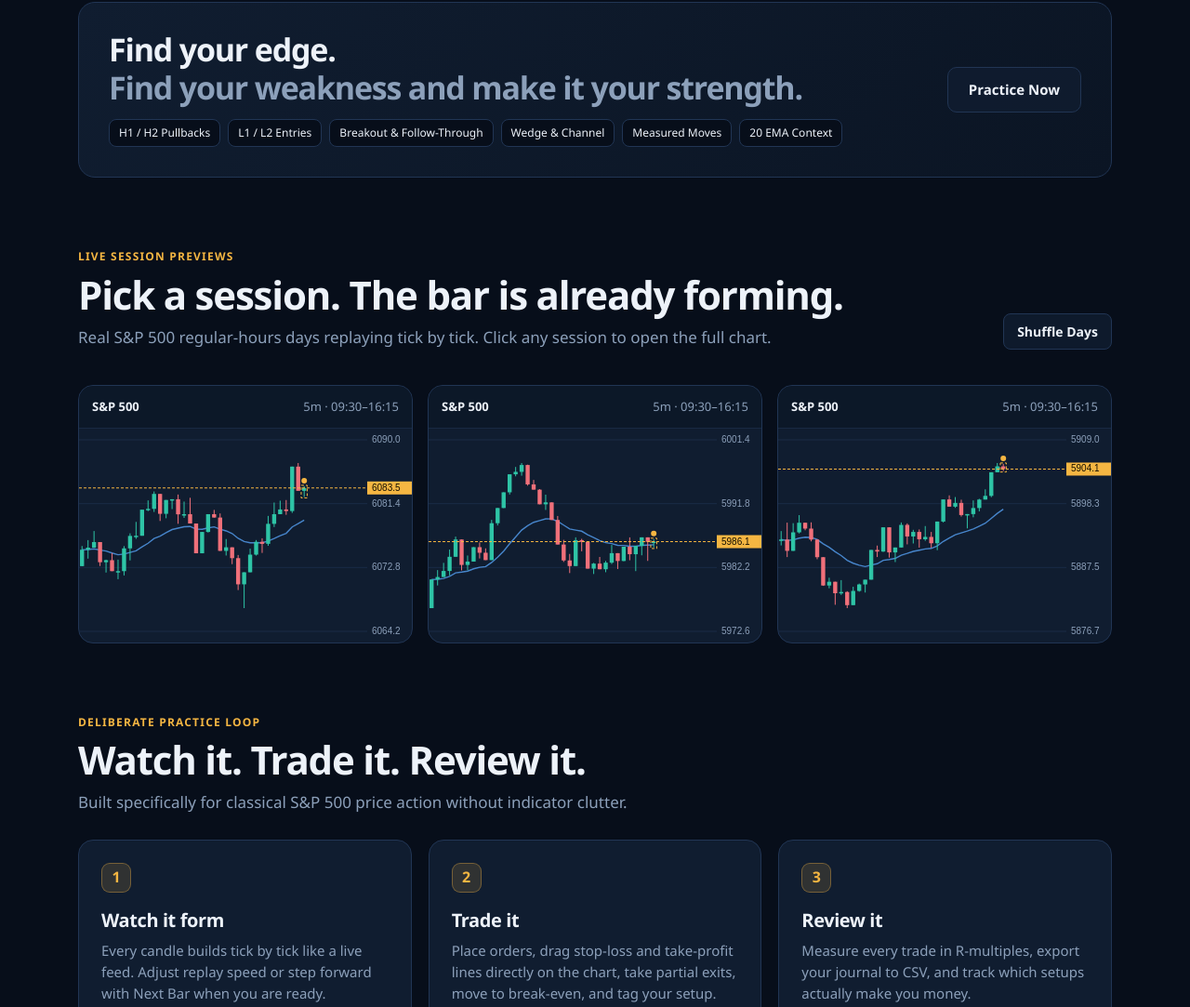
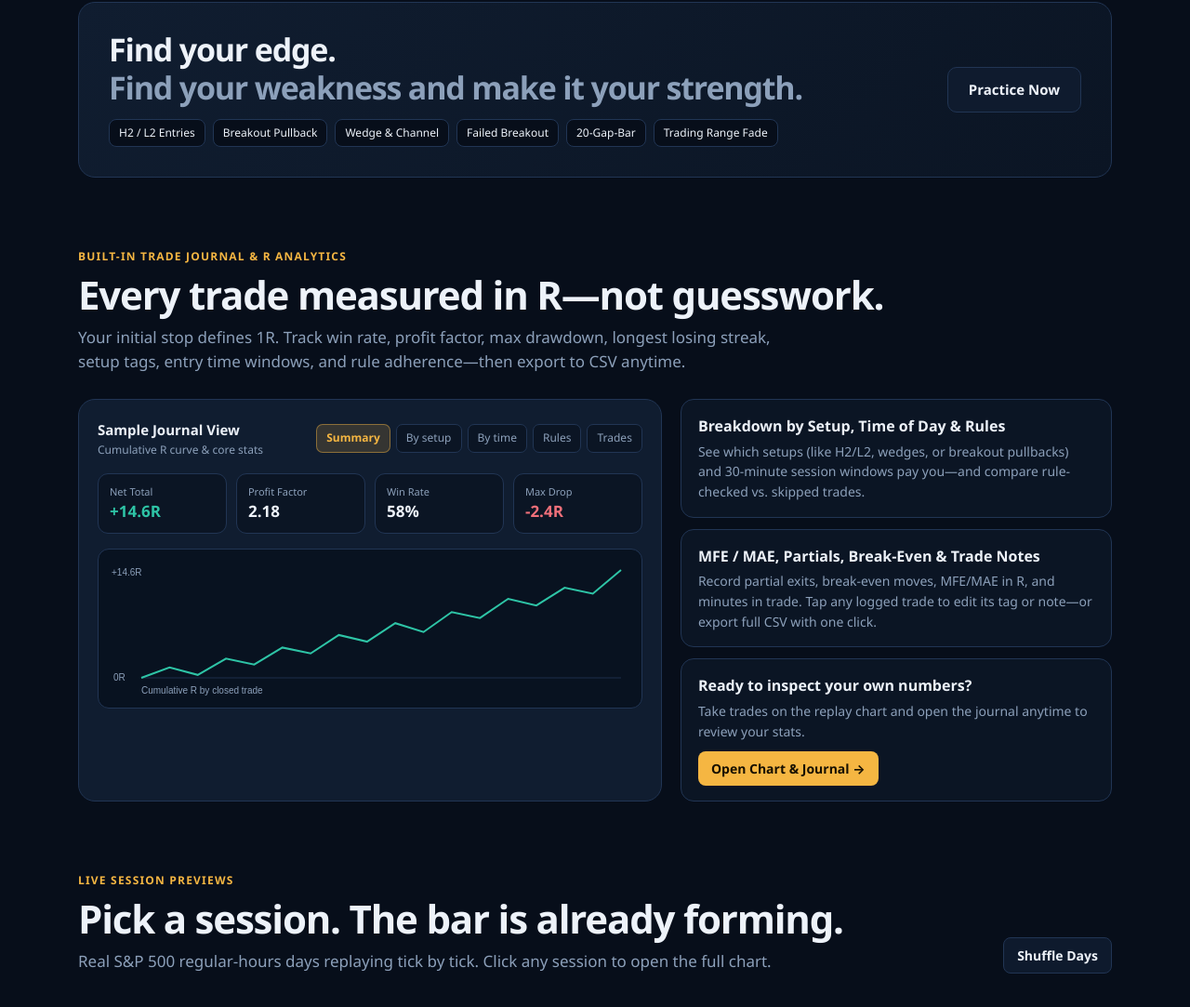
Before and after one commit to nkhimself/gemini-barbybar, a plain HTML site: page index.html in a window 1280 px wide. Shown: the part 807-1890 px from the top of the page at 93% size. Drawn offline with Linux system fonts and the light colour scheme; no server answers.

Commit message:
Update index.html

```diff
--- a/index.html
+++ b/index.html
@@ -4,7 +4,7 @@
 <meta charset="utf-8">
 <meta name="viewport" content="width=device-width,initial-scale=1">
 <title>BarByBar — One Bar at a Time | S&amp;P 500 Price Action Replay</title>
-<meta name="description" content="Replay real S&P 500 regular-hours sessions tick by tick. Pure price action practice on web and Android. Free.">
+<meta name="description" content="Replay real S&amp;P 500 regular-hours sessions tick by tick. Pure price action practice and R-multiple journal on web and Android. Free.">
 <link rel="icon" href="app/icon-192.png">
 <style>
 :root{
@@ -34,30 +34,22 @@ a{color:inherit;text-decoration:none}
 button{font:inherit;color:inherit}
 :focus-visible{outline:2px solid var(--a);outline-offset:2px}
 
-/* Subtle TradingView-style background grid */
-.grid-bg{
-  background-image:
-    linear-gradient(to right, rgba(33,53,84,.22) 1px, transparent 1px),
-    linear-gradient(to bottom, rgba(33,53,84,.22) 1px, transparent 1px);
-  background-size:48px 48px;
-}
-
 /* Sticky Top Navigation */
 nav{
   position:sticky;
   top:0;
   z-index:20;
-  background:rgba(7,14,26,.82);
+  background:rgba(7,14,26,.84);
   backdrop-filter:blur(12px);
   -webkit-backdrop-filter:blur(12px);
-  border-bottom:1px solid rgba(33,53,84,.7);
+  border-bottom:1px solid rgba(33,53,84,.75);
 }
 .nav-in{
   max-width:1240px;
   margin:auto;
   display:flex;
   align-items:center;
-  gap:24px;
+  gap:22px;
   padding:14px 5vw;
 }
 .logo{
@@ -77,12 +69,11 @@ nav{
   border:1px solid rgba(245,182,66,.3);
   padding:2px 7px;
   border-radius:999px;
-  letter-spacing:.3px;
 }
 nav .sp{flex:1}
 nav a.l{color:var(--m);font-size:14px;font-weight:500;transition:color .15s}
 nav a.l:hover{color:var(--t)}
-@media(max-width:720px){nav a.hide-m{display:none}}
+@media(max-width:780px){nav a.hide-m{display:none}}
 
 /* Buttons */
 .btn{
@@ -101,23 +92,38 @@ nav a.l:hover{color:var(--t)}
 }
 .btn:hover{background:var(--a2);transform:translateY(-1px);box-shadow:0 8px 24px rgba(245,182,66,.22)}
 .btn.o{
-  background:rgba(16,29,48,.85);
+  background:rgba(16,29,48,.86);
   color:var(--t);
   border:1px solid var(--l);
 }
 .btn.o:hover{border-color:var(--l2);background:var(--s2);box-shadow:none}
 .btn.s{padding:8px 14px;font-size:14px;border-radius:8px}
 
-/* Hero Section */
+/* Hero Section with layered high-detail backdrop + grid + glow */
 .hero{
   position:relative;
   border-bottom:1px solid var(--l);
   background:
-    radial-gradient(900px 460px at 78% 18%, rgba(46,196,166,.11), transparent 65%),
-    radial-gradient(800px 420px at 18% 10%, rgba(245,182,66,.10), transparent 60%),
+    linear-gradient(90deg, rgba(7,14,26,.94) 0%, rgba(7,14,26,.78) 52%, rgba(7,14,26,.88) 100%),
+    linear-gradient(180deg, rgba(7,14,26,.45) 0%, rgba(7,14,26,.96) 100%),
+    radial-gradient(820px 420px at 76% 22%, rgba(46,196,166,.16), transparent 65%),
+    radial-gradient(680px 380px at 22% 14%, rgba(245,182,66,.14), transparent 60%),
+    url("hero-bg.jpg") center/cover no-repeat,
     var(--bg);
 }
+.hero::before{
+  content:"";
+  position:absolute;
+  inset:0;
+  pointer-events:none;
+  background-image:
+    linear-gradient(to right, rgba(90,169,255,.06) 1px, transparent 1px),
+    linear-gradient(to bottom, rgba(90,169,255,.06) 1px, transparent 1px);
+  background-size:48px 48px;
+}
 .hero-in{
+  position:relative;
+  z-index:2;
   max-width:1240px;
   margin:auto;
   padding:64px 5vw 72px;
@@ -132,7 +138,7 @@ nav a.l:hover{color:var(--t)}
   display:inline-flex;
   align-items:center;
   gap:8px;
-  background:var(--s);
+  background:rgba(16,29,48,.88);
   border:1px solid var(--l);
   border-radius:999px;
   padding:6px 13px;
@@ -159,7 +165,7 @@ h1 span{
   -webkit-text-fill-color:transparent;
 }
 .sub{
-  color:#B4C4D8;
+  color:#C4D2E4;
   font-size:18px;
   line-height:1.6;
   max-width:32em;
@@ -172,7 +178,7 @@ h1 span{
   flex-wrap:wrap;
   margin-top:24px;
   padding-top:20px;
-  border-top:1px solid rgba(33,53,84,.75);
+  border-top:1px solid rgba(46,72,112,.65);
   font-size:13px;
   color:var(--m);
 }
@@ -180,11 +186,11 @@ h1 span{
 
 /* Hero Terminal Preview Card */
 .term{
-  background:var(--s);
-  border:1px solid var(--l);
+  background:rgba(16,29,48,.94);
+  border:1px solid var(--l2);
   border-radius:18px;
   overflow:hidden;
-  box-shadow:0 24px 60px rgba(0,0,0,.55);
+  box-shadow:0 24px 60px rgba(0,0,0,.6);
 }
 .term-top{
   display:flex;
@@ -198,7 +204,7 @@ h1 span{
 }
 .dots{display:flex;gap:6px}
 .dots i{width:9px;height:9px;border-radius:50%;background:var(--l2);display:block}
-.term-sym{color:var(--t);font-weight:700;letter-spacing:.2px}
+.term-sym{color:var(--t);font-weight:700}
 .term-tf{
   background:var(--s2);
   border:1px solid var(--l);
@@ -207,7 +213,7 @@ h1 span{
   color:var(--a);
   font-weight:700;
 }
-.term-canvas-wrap{position:relative;height:290px;background:#091322}
+.term-canvas-wrap{position:relative;height:290px;background:#081220}
 #hc{width:100%;height:100%;display:block}
 .hud-overlay{
   position:absolute;
@@ -219,7 +225,7 @@ h1 span{
   pointer-events:none;
 }
 .hud-tag{
-  background:rgba(7,14,26,.82);
+  background:rgba(7,14,26,.85);
   border:1px solid var(--l);
   border-radius:7px;
   padding:4px 9px;
@@ -250,7 +256,7 @@ h1 span{
   margin-bottom:8px;
 }
 h2{font-size:clamp(28px,3.8vw,42px);letter-spacing:-1.2px;line-height:1.1;margin-bottom:10px}
-.lead{color:var(--m);font-size:17px;max-width:44em;margin-bottom:26px}
+.lead{color:var(--m);font-size:17px;max-width:46em;margin-bottom:26px}
 
 /* Edge Quote Banner */
 .edge-box{
@@ -276,7 +282,78 @@ h2{font-size:clamp(28px,3.8vw,42px);letter-spacing:-1.2px;line-height:1.1;margin
   padding:5px 10px;
 }
 
-/* Recent Sessions Strip + Replay Cards */
+/* Journal Showcase */
+.j-grid{
+  display:grid;
+  grid-template-columns:1.15fr .85fr;
+  gap:20px;
+  align-items:stretch;
+}
+@media(max-width:960px){.j-grid{grid-template-columns:1fr}}
+.j-panel{
+  background:var(--s);
+  border:1px solid var(--l);
+  border-radius:18px;
+  padding:20px;
+  display:flex;
+  flex-direction:column;
+  gap:16px;
+}
+.j-head{
+  display:flex;
+  align-items:center;
+  justify-content:space-between;
+  gap:10px;
+  flex-wrap:wrap;
+}
+.j-tabs{display:flex;gap:6px;flex-wrap:wrap}
+.j-tab{
+  font-size:12px;
+  padding:5px 10px;
+  border-radius:7px;
+  background:var(--bg2);
+  border:1px solid var(--l);
+  color:var(--m);
+}
+.j-tab.on{
+  background:rgba(245,182,66,.16);
+  border-color:rgba(245,182,66,.45);
+  color:var(--a);
+  font-weight:700;
+}
+.j-kpis{
+  display:grid;
+  grid-template-columns:repeat(4,1fr);
+  gap:10px;
+}
+@media(max-width:560px){.j-kpis{grid-template-columns:repeat(2,1fr)}}
+.j-kpi{
+  background:var(--bg2);
+  border:1px solid var(--l);
+  border-radius:11px;
+  padding:10px 12px;
+}
+.j-kpi small{display:block;font-size:11px;color:var(--m)}
+.j-kpi b{font-size:17px;font-variant-numeric:tabular-nums}
+.eq-box{
+  background:#081220;
+  border:1px solid var(--l);
+  border-radius:12px;
+  padding:10px;
+}
+#eqDemo{width:100%;height:150px;display:block}
+.j-list{display:flex;flex-direction:column;gap:12px;justify-content:space-between}
+.j-feat{
+  background:var(--bg2);
+  border:1px solid var(--l);
+  border-radius:14px;
+  padding:16px 18px;
+}
+.j-feat b{display:block;font-size:16px;margin-bottom:4px}
+.j-feat span{color:var(--m);font-size:14px;display:block}
+.up{color:var(--g)}.dn{color:var(--r)}
+
+/* Sessions & Cards */
 .sec-head{
   display:flex;
   align-items:flex-end;
@@ -303,7 +380,6 @@ h2{font-size:clamp(28px,3.8vw,42px);letter-spacing:-1.2px;line-height:1.1;margin
 .sum small{color:var(--m);display:block;font-size:12px}
 .sum b{font-size:20px;font-variant-numeric:tabular-nums}
 .sum i{font-style:normal;font-size:13px;font-weight:600;margin-left:6px}
-.up{color:var(--g)}.dn{color:var(--r)}
 
 .cg{display:grid;grid-template-columns:repeat(auto-fit,minmax(310px,1fr));gap:16px}
 .cc{
@@ -320,8 +396,8 @@ h2{font-size:clamp(28px,3.8vw,42px);letter-spacing:-1.2px;line-height:1.1;margin
   justify-content:space-between;
   align-items:center;
   padding:12px 14px;
-  background:rgba(11,21,36,.6);
-  border-bottom:1px solid rgba(33,53,84,.6);
+  background:rgba(11,21,36,.65);
+  border-bottom:1px solid rgba(33,53,84,.65);
   font-size:13px;
 }
 .ch span{color:var(--m);font-variant-numeric:tabular-nums}
@@ -342,7 +418,7 @@ h2{font-size:clamp(28px,3.8vw,42px);letter-spacing:-1.2px;line-height:1.1;margin
 }
 .cc:hover .go,.cc:focus-visible .go{opacity:1;transform:none}
 
-/* 3-Step Workflow Cards */
+/* 3-Step Workflow & Specs */
 .steps{display:grid;grid-template-columns:repeat(auto-fit,minmax(280px,1fr));gap:18px}
 .step-card{
   background:var(--s);
@@ -366,7 +442,6 @@ h2{font-size:clamp(28px,3.8vw,42px);letter-spacing:-1.2px;line-height:1.1;margin
 .step-card h3{font-size:20px;margin-bottom:6px;letter-spacing:-.4px}
 .step-card p{color:var(--m);font-size:15px}
 
-/* Specs Grid */
 .specs{
   display:grid;
   grid-template-columns:repeat(auto-fit,minmax(240px,1fr));
@@ -427,9 +502,9 @@ footer b{color:var(--t)}
 <nav>
   <div class="nav-in">
     <a class="logo" href="./"><img src="app/icon-192.png" alt="">BarByBar <span class="badge-ver">S&amp;P 500</span></a>
+    <a class="l hide-m" href="#journal">Journal</a>
     <a class="l hide-m" href="#charts">Sessions</a>
     <a class="l hide-m" href="#how">How it works</a>
-    <a class="l hide-m" href="#specs">Specs</a>
     <span class="sp"></span>
     <span id="au">
       <a class="l" href="login.html" style="margin-right:12px">Log in</a>
@@ -438,12 +513,12 @@ footer b{color:var(--t)}
   </div>
 </nav>
 
-<header class="hero grid-bg">
+<header class="hero">
   <div class="hero-in">
     <div>
       <div class="pill"><span class="dot-live"></span> Pure Price Action · 09:30–16:15 NY Regular Hours</div>
       <h1>Trade the session <span>one bar at a time.</span></h1>
-      <p class="sub">Replay real S&amp;P 500 5-minute sessions tick by tick. Watch each candle form without hindsight, manage stops and partials, and build your edge in R.</p>
+      <p class="sub">Replay real S&amp;P 500 5-minute sessions tick by tick. Watch each candle form without hindsight, drag stops and partials, and review every trade in R.</p>
       <div class="cta">
         <a class="btn" href="app/">Open the Chart →</a>
         <a class="btn o" href="login.html#signup">Create Free Account</a>
@@ -472,7 +547,7 @@ footer b{color:var(--t)}
       </div>
       <div class="term-bot">
         <div class="term-stat"><small>Session Window</small><b>09:30 – 16:15</b></div>
-        <div class="term-stat"><small>Chart Styles</small><b>Classic &amp; Dark</b></div>
+        <div class="term-stat"><small>Journal Metric</small><b class="up">1R = Initial Stop</b></div>
         <div class="term-stat"><small>License</small><b class="up">Free to Start</b></div>
       </div>
     </div>
@@ -485,15 +560,66 @@ footer b{color:var(--t)}
       <h2>Find your edge.</h2>
       <h2 class="muted">Find your weakness and make it your strength.</h2>
       <div class="tags-row">
-        <span class="setup-pill">H1 / H2 Pullbacks</span>
-        <span class="setup-pill">L1 / L2 Entries</span>
-        <span class="setup-pill">Breakout &amp; Follow-Through</span>
+        <span class="setup-pill">H2 / L2 Entries</span>
+        <span class="setup-pill">Breakout Pullback</span>
         <span class="setup-pill">Wedge &amp; Channel</span>
-        <span class="setup-pill">Measured Moves</span>
-        <span class="setup-pill">20 EMA Context</span>
+        <span class="setup-pill">Failed Breakout</span>
+        <span class="setup-pill">20-Gap-Bar</span>
+        <span class="setup-pill">Trading Range Fade</span>
       </div>
     </div>
     <a class="btn o" href="app/">Practice Now</a>
+  </div>
+</section>
+
+<section class="sec" id="journal">
+  <div class="kicker">Built-In Trade Journal &amp; R Analytics</div>
+  <h2>Every trade measured in R—not guesswork.</h2>
+  <p class="lead">Your initial stop defines 1R. Track win rate, profit factor, max drawdown, longest losing streak, setup tags, entry time windows, and rule adherence—then export to CSV anytime.</p>
+
+  <div class="j-grid">
+    <div class="j-panel">
+      <div class="j-head">
+        <div>
+          <strong style="font-size:15px">Sample Journal View</strong>
+          <span style="display:block;font-size:12px;color:var(--m)">Cumulative R curve &amp; core stats</span>
+        </div>
+        <div class="j-tabs" aria-hidden="true">
+          <span class="j-tab on">Summary</span>
+          <span class="j-tab">By setup</span>
+          <span class="j-tab">By time</span>
+          <span class="j-tab">Rules</span>
+          <span class="j-tab">Trades</span>
+        </div>
+      </div>
+
+      <div class="j-kpis">
+        <div class="j-kpi"><small>Net Total</small><b class="up">+14.6R</b></div>
+        <div class="j-kpi"><small>Profit Factor</small><b>2.18</b></div>
+        <div class="j-kpi"><small>Win Rate</small><b>58%</b></div>
+        <div class="j-kpi"><small>Max Drop</small><b class="dn">-2.4R</b></div>
+      </div>
+
+      <div class="eq-box">
+        <canvas id="eqDemo" aria-label="Sample cumulative R curve"></canvas>
+      </div>
+    </div>
+
+    <div class="j-list">
+      <div class="j-feat">
+        <b>Breakdown by Setup, Time of Day &amp; Rules</b>
+        <span>See which setups (like H2/L2, wedges, or breakout pullbacks) and 30-minute session windows pay you—and compare rule-checked vs. skipped trades.</span>
+      </div>
+      <div class="j-feat">
+        <b>MFE / MAE, Partials, Break-Even &amp; Trade Notes</b>
+        <span>Record partial exits, break-even moves, MFE/MAE in R, and minutes in trade. Tap any logged trade to edit its tag or note—or export full CSV with one click.</span>
+      </div>
+      <div class="j-feat">
+        <b>Ready to inspect your own numbers?</b>
+        <span style="margin-bottom:10px">Take trades on the replay chart and open the journal anytime to review your stats.</span>
+        <a class="btn s" href="app/">Open Chart &amp; Journal →</a>
+      </div>
+    </div>
   </div>
 </section>
 
@@ -523,16 +649,16 @@ footer b{color:var(--t)}
     <div class="step-card">
       <div class="step-num">2</div>
       <h3>Trade it</h3>
-      <p>Place orders, drag stop-loss and take-profit lines directly on the chart, take partial exits, move to break-even, and tag your setup.</p>
+      <p>Drag stop-loss and take-profit lines directly on the chart, take partial exits, move to break-even, and tag your setup.</p>
     </div>
     <div class="step-card">
       <div class="step-num">3</div>
       <h3>Review it</h3>
-      <p>Measure every trade in R-multiples, export your journal to CSV, and track which setups actually make you money.</p>
+      <p>Analyze every trade in R, break down setups and entry times, and export clean CSV logs for deeper study.</p>
     </div>
   </div>
 
-  <div class="specs" id="specs">
+  <div class="specs">
     <div class="spec">
       <b>09:30 to 16:15 New York</b>
       <span>Regular trading hours only: 81 five-minute bars per session with prior day, week, and month levels.</span>
@@ -543,7 +669,7 @@ footer b{color:var(--t)}
     </div>
     <div class="spec">
       <b>Classic or Modern themes</b>
-      <span>Clean white MetaTrader look or dark terminal theme for long sessions, plus color-blind mode.</span>
+      <span>White MetaTrader look or dark terminal theme for long sessions, plus color-blind mode.</span>
     </div>
     <div class="spec">
       <b>Multi-chart &amp; offline ready</b>
@@ -558,9 +684,9 @@ footer b{color:var(--t)}
       <h2>Free for everyone.<br>More with an account.</h2>
       <p class="lead" style="margin:6px 0 0">Start replaying immediately with zero setup, or sign in to save your progress.</p>
       <div class="check-list">
-        <span>Full tick replay &amp; drawing tools</span>
-        <span>R-multiple trade simulator</span>
-        <span>Cloud journal &amp; stats (with account)</span>
+        <span>Full tick replay &amp; R journal</span>
+        <span>Setup, time &amp; rule analytics</span>
+        <span>CSV export &amp; offline cache</span>
       </div>
     </div>
     <div class="cta">
@@ -578,7 +704,6 @@ footer b{color:var(--t)}
 <script>
 const B="https://drknygdsfirqaypagosr.supabase.co/storage/v1/object/public/ticks/",$=s=>document.querySelector(s);
 
-// Account state
 try{
   const u=JSON.parse(localStorage.getItem("bbb_user")||"null");
   if(u){
@@ -588,7 +713,33 @@ try{
   }
 }catch(e){}
 
-// Simulated fallback candles (81 bars = 09:30 to 16:15)
+// Sample cumulative R curve for journal preview
+(function drawDemoEq(){
+  const cv=$("#eqDemo");
+  if(!cv)return;
+  const d=devicePixelRatio||1,w=cv.clientWidth||520,h=cv.clientHeight||150;
+  cv.width=w*d;cv.height=h*d;
+  const x=cv.getContext("2d");
+  x.setTransform(d,0,0,d,0,0);
+  const pts=[0,1.4,0.4,2.6,1.8,4.1,3.3,5.8,4.9,7.4,6.2,8.9,8.1,10.7,9.8,12.2,11.4,14.6];
+  const lo=Math.min(0,...pts),hi=Math.max(1,...pts),rng=(hi-lo)||1;
+  const padL=36,padR=12,padT=12,padB=22;
+  const X=i=>padL+(w-padL-padR)*(i/(pts.length-1));
+  const Y=v=>padT+(h-padT-padB)*(1-(v-lo)/rng);
+
+  x.strokeStyle="#1c2f4b";
+  x.beginPath();x.moveTo(padL,Y(0));x.lineTo(w-padR,Y(0));x.stroke();
+  x.fillStyle="#8CA0BA";x.font="10px sans-serif";
+  x.fillText("0R",6,Y(0)+3);
+  x.fillText("+"+hi.toFixed(1)+"R",4,padT+6);
+  x.fillText("Cumulative R by closed trade",padL,h-5);
+
+  x.strokeStyle="#2EC4A6";x.lineWidth=2;
+  x.beginPath();
+  pts.forEach((v,i)=>{if(i===0)x.moveTo(X(i),Y(v));else x.lineTo(X(i),Y(v));});
+  x.stroke();
+})();
+
 let seed=17;
 const rnd=()=>(seed=seed*16807%2147483647)/2147483647;
 function sim(){
@@ -628,7 +779,6 @@ function draw(it){
   hi+=pd;lo-=pd;
   const Y=q=>h-12-(q-lo)/(hi-lo)*(h-24);
 
-  // Subtle price grid
   if(it.ax){
     x.font="10px sans-serif";
     for(let k=0;k<4;k++){
@@ -640,7 +790,6 @@ function draw(it){
     }
   }
 
-  // 20-period EMA line
   if(s.length>4){
     const k=2/21;
     let ema=s[0][4];
@@ -656,7 +805,6 @@ function draw(it){
     x.lineWidth=1;
   }
 
-  // Candlesticks
   s.forEach((b,j)=>{
     const cx=j*bw+bw/2,up=b[4]>=b[1],c=up?"#2EC4A6":"#F0707A";
     x.strokeStyle=c;
@@ -666,7 +814,6 @@ function draw(it){
     x.fillRect(cx-bw*.34,t,bw*.68,Math.max(1.5,Math.abs(Y(b[1])-Y(b[4]))));
   });
 
-  // Forming bar highlight + amber tick dot
   const j=s.length-1,cx=j*bw+bw/2;
   x.strokeStyle="#F5B642";
   x.setLineDash([3,2]);
@@ -692,10 +839,8 @@ function add(cv,ax,N,spd,b){
   return it;
 }
 
-// Hero chart
 add($("#hc"),1,52,2.0);
 
-// 3 session cards
 const cards=[0,1,2].map(()=>{
   const a=document.createElement("a");
   a.className="cc";
@@ -718,7 +863,6 @@ let last=performance.now();
   requestAnimationFrame(loop);
 })(last);
 
-// Load real S&P 500 sessions from Supabase bucket
 let cachedPool=[],mc={};
 async function loadCards(){
   if(!cachedPool.length)return;
```
